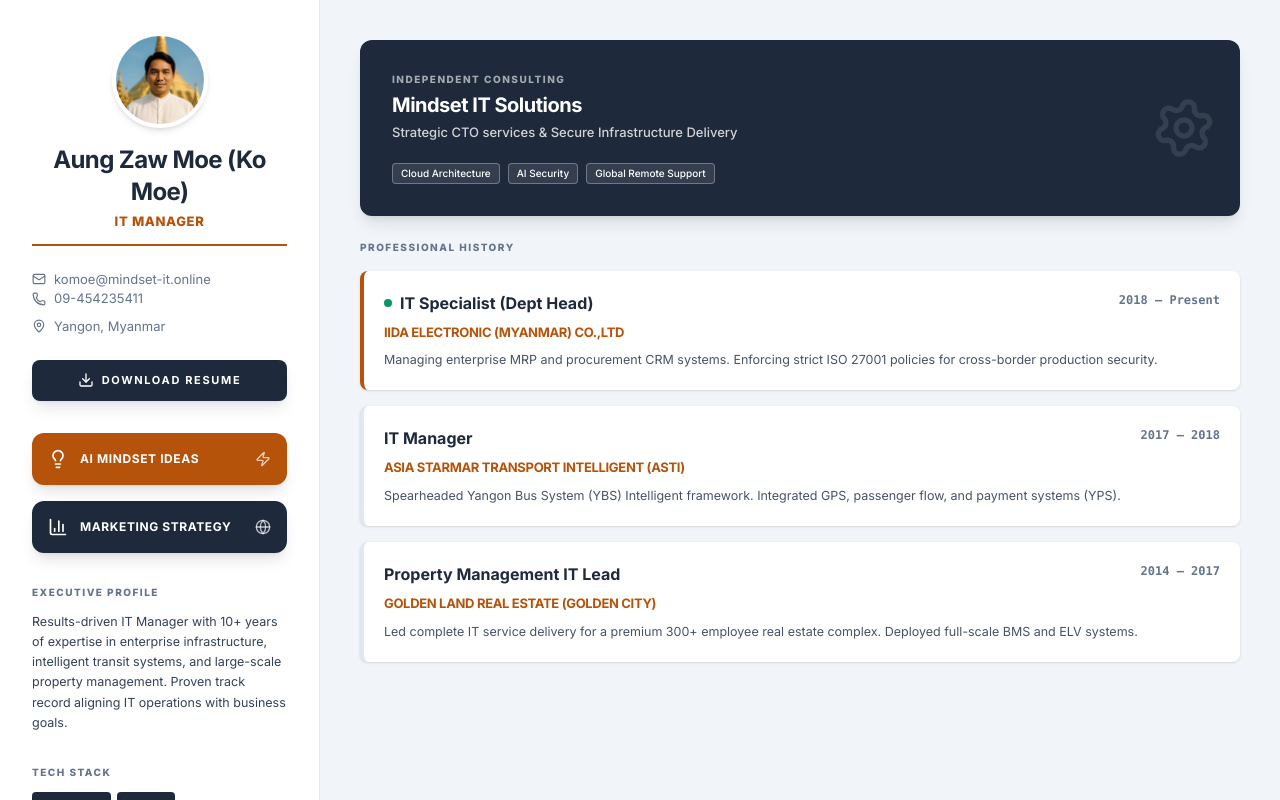
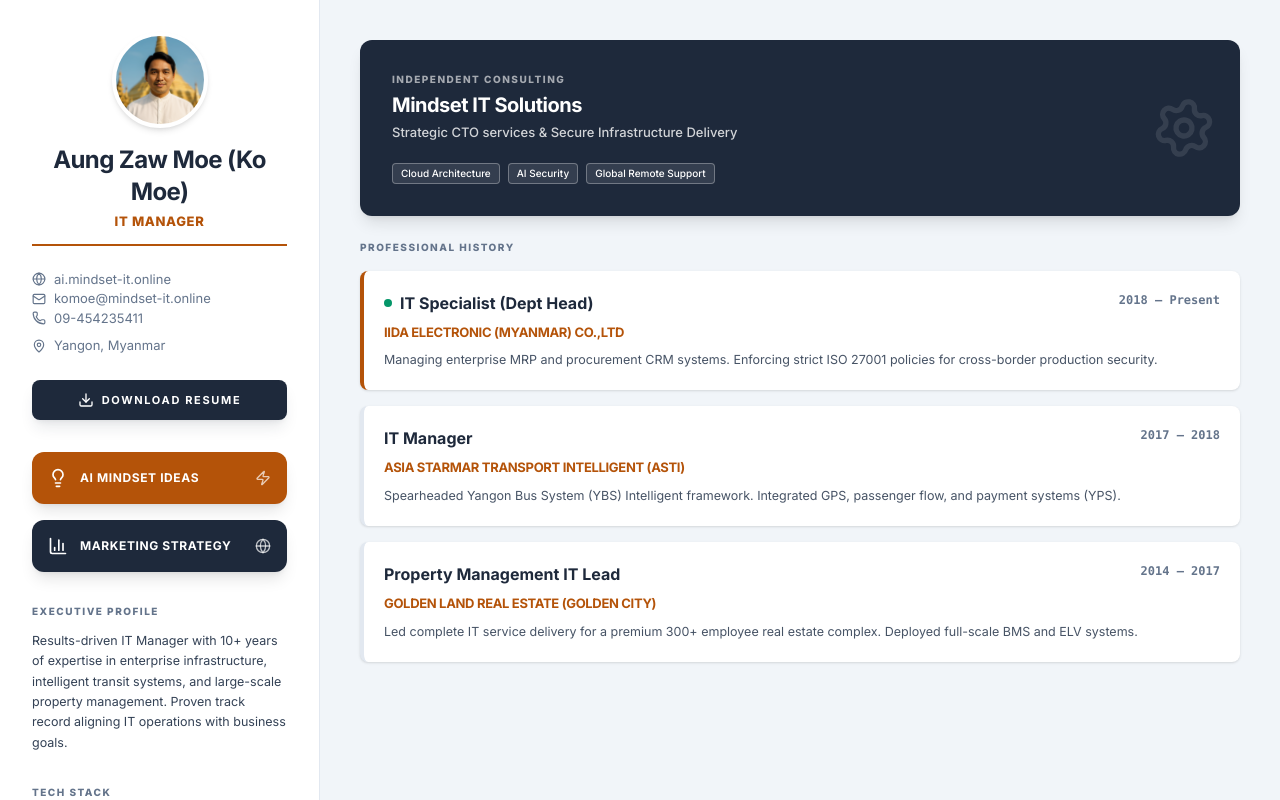
Before and after one commit to komoe-work/komoe-portifolio-, a React (Vite) app: page / in a window 1280 px wide. Built offline with nearby package versions, Linux system fonts and the light colour scheme.

Commit message:
Add Link of https://ai.mindset-it.online/

```diff
--- a/src/App.tsx
+++ b/src/App.tsx
@@ -70,6 +70,7 @@
 
           <div className="space-y-6">
             <div className="space-y-2">
+              <ContactItem icon={<Globe className="w-3.5 h-3.5" aria-hidden="true" />} text="ai.mindset-it.online" link="https://ai.mindset-it.online/" />
               <ContactItem icon={<Mail className="w-3.5 h-3.5" aria-hidden="true" />} text="komoe@mindset-it.online" link="mailto:komoe@mindset-it.online" />
               <ContactItem icon={<Phone className="w-3.5 h-3.5" aria-hidden="true" />} text="09-454235411" />
               <ContactItem icon={<MapPin className="w-3.5 h-3.5" aria-hidden="true" />} text="Yangon, Myanmar" />
```
